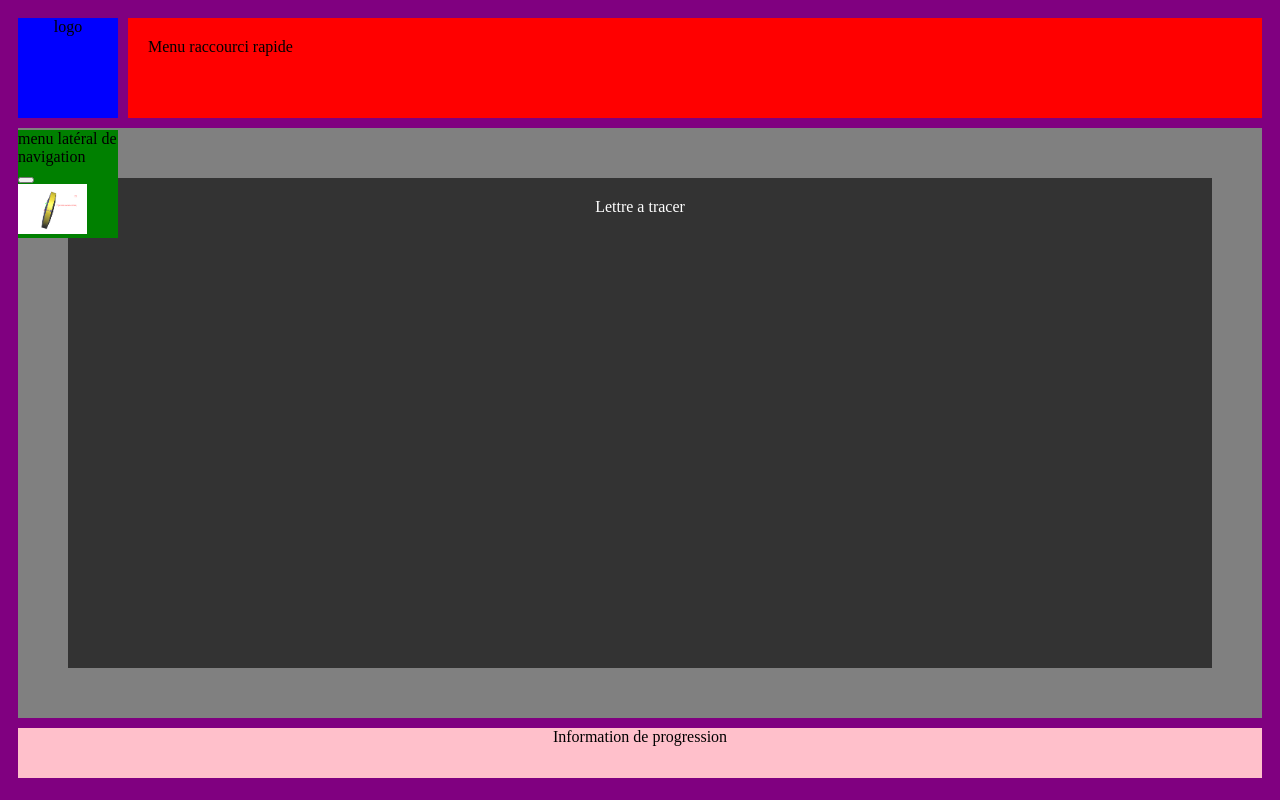
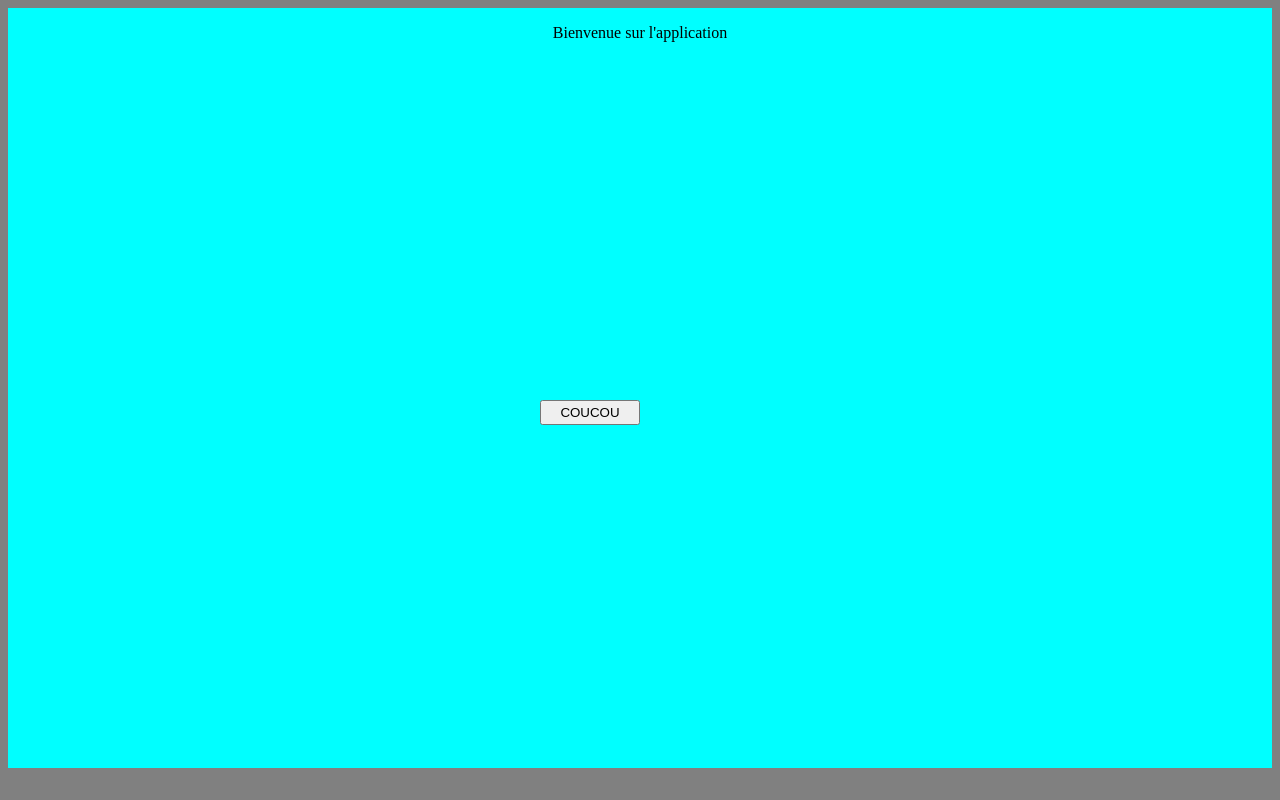
Before and after one commit to Titislav/Maquette, a plain HTML site: page index.html in a window 1280 px wide. Drawn offline with Linux system fonts and the light colour scheme.

Commit message:
third commit

```diff
--- a/index.html
+++ b/index.html
@@ -1,41 +1,19 @@
 <!DOCTYPE html>
-<html>
-<head>
-<link rel="stylesheet" href="test.css">
-<meta charset="UTF-8">
-<script src="jquery-3.6.0.js"></script>
-</head>
-
-<header class="icone_app">
-  logo
-</header>
-<body>
-  <nav class="quick_tool">
-    Menu raccourci rapide
-  </nav>
-  <main class="frame">
-     <div class="box">
-      Lettre a tracer
-     </div>
-   </main>
-
-  <aside class="sidebar">
-    menu latéral de navigation
-    <div id="item_sidebar1"> <button id="hide"> </button> </div>
-    <div class="item_sidebar2"><img src="CR2.png"></img></div>
-  </aside>
+<!DOCTYPE html>
+<html lang="fr" dir="ltr">
+  <head>
+    <meta charset="utf-8">
+    <title>Une page web</title>
+    <link rel="stylesheet" href="index_style.css">
+    <script src="jquery-3.6.0.js"></script>
+  </head>
+  <body>
+    <div class="acceuil">
 
 
-  <script>
+  <p>Bienvenue sur l'application</p>
+  <button class="bout", onclick="window.location.href='test_template.html';">COUCOU</button>
 
-$(document).ready(function(){
-  $("#hide").click(function(){
-    $(".item_sidebar2").slideToggle();
-});
-});
-</script>
-</body>
-<footer class="info_prog">
-Information de progression
-</footer>
+  </div>
+  </body>
 </html>
--- /dev/null
+++ b/index_style.css
@@ -0,0 +1,26 @@
+body{
+  background-color: grey;
+  min-height: 95vh;
+  min-width: 95vw;
+  display:grid;
+  grid-template-columns: auto ;
+  grid-template-rows: 1fr;
+  grid-template-areas:  "acceuil ";
+}
+
+.acceuil{
+
+  grid-area: acceuil;
+  text-align: center;
+  background-color: cyan;
+
+
+}
+
+.bout{
+  position : absolute;
+  top :50vh;
+  right:50vw;
+  width: 100px;
+  height : 25px
+}
--- a/test.css
+++ b/test.css
@@ -6,13 +6,13 @@ body
   padding: 10px;
   display: grid;
   grid-template-columns: 1fr;
-grid-template-rows: repeat(5,auto);
+  grid-template-rows: repeat(5,auto);
   grid-gap: 10px;
   grid-template-areas:  "icone_app"
                         "frame"
                         "quick_tool"
                         "sidebar"
-                        "info_prog"
+                        "info_prog";
 }
 
 
```
